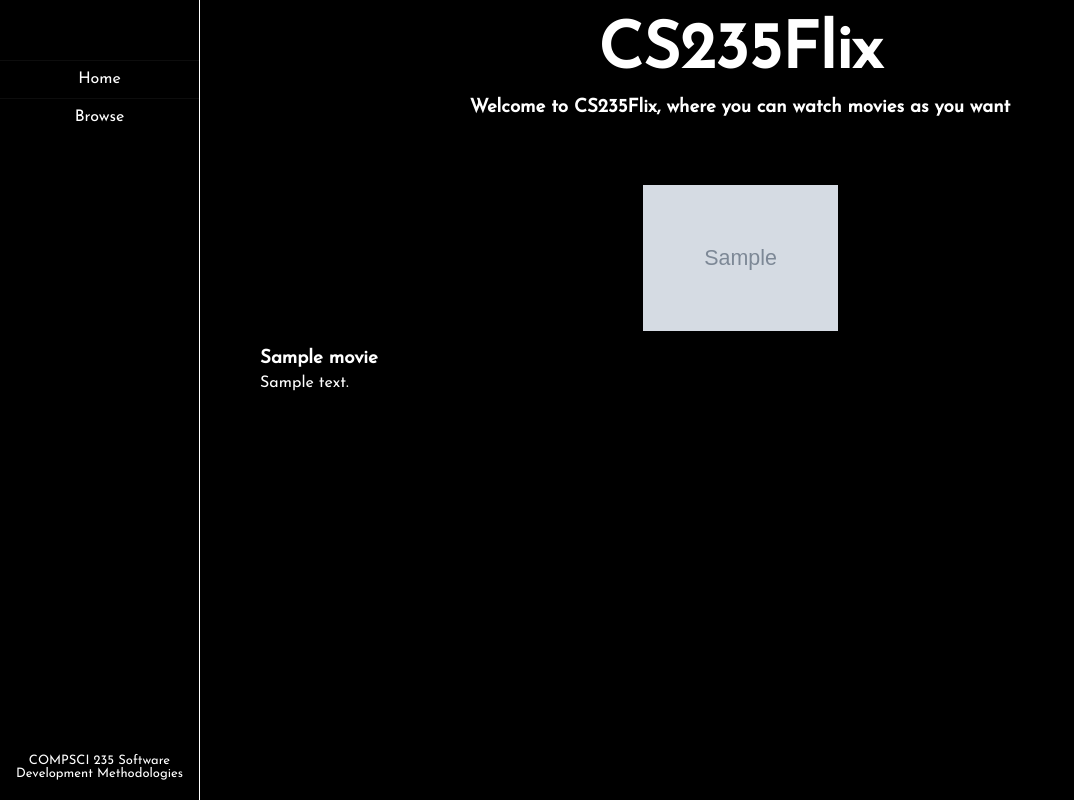
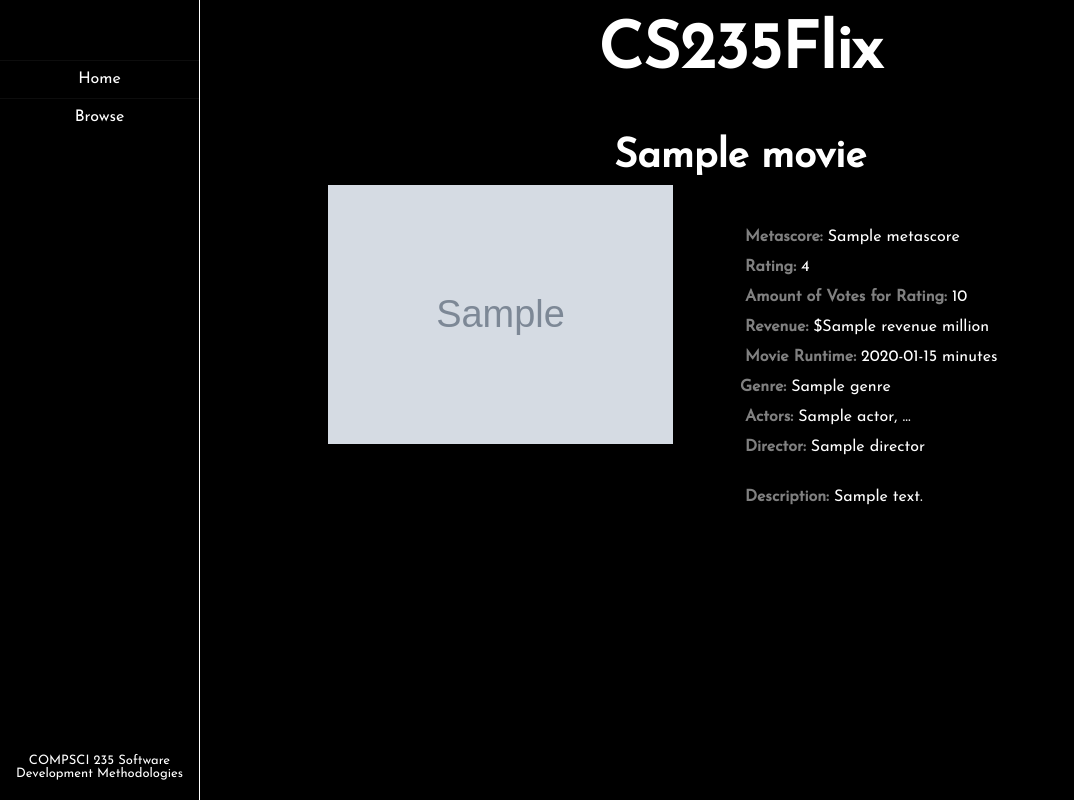
Before and after one commit to amieldelatorre/COMPSCI235-ASSIGNMENT2, a Flask app: template flix/templates/movies/movie.html in a window 1280 px wide. Shown: the whole page, without its empty margins (0-1074 px from the left). Run offline with Flask 2, Linux system fonts and the light colour scheme; the template is opened without the code that fills it: most values are stand-ins (such as "Sample title", 1, 10 or a date in 2020).

Commit message:
adding extra features to the page when clicking a movie

```diff
--- a/flix/static/css/main.css
+++ b/flix/static/css/main.css
@@ -142,8 +158,68 @@ img {
     word-break: break-all;
 }
 
+.search-results {
+    margin: 50px
+    display: inline-block;
+}
+
+.movie-search {
+    overflow: hidden;
+    text-overflow: ellipsis;
+}
+
+.movie-search {
+    width: 50%;
+    padding: 20px;
+    float:left;
+    margin-top: 40px;
+    margin-bottom: 20px;
+}
+
 .movie {
     margin: 50px;
+}
+
+.movie .movie-page-title {
+    font-size: 250%;
+}
+
+.movie p {
+    text-align: center;
+}
+
+.photo {
+    width: 50%;
+    float: left;
+}
+
+.photo .movie-page-image {
+    width: 375px;
+    height: auto;
+}
+
+.movie-info {
+    width: 50%;
+    float: right;
+    height:540px;
+    padding-top: 50px;
+}
+
+.movie-info p{
+    margin: 5px;
+    text-align: left;
+}
+
+.movie-info strong {
+    color: #808080;
+}
+
+.movie-info .movie-page-description {
+    margin-top: 25px;
+}
+
+.movie-info a {
+    color: white;
 }
 
 #body {
--- a/flix/templates/movies/movie.html
+++ b/flix/templates/movies/movie.html
@@ -1,10 +1,30 @@
 {% extends 'layout.html' %} {% block content %}
 <main id="main">
-  <h3 style="text-align:center">Welcome to CS235Flix, where you can watch movies as you want</h3>
   <div class="movie">
-    <img alt="{{movie.title}}" src="{{poster_link}}">
-<h3>{{movie.title}}</h3>
-  <p>{{movie.description}}</p>
+
+    <h2 class="movie-page-title">{{movie.title}}</h2>
+    <div class="photo">
+      {% if movie.poster_link is none%}
+      <img class="movie-page-image" alt="{{movie.title}}" src="{{ url_for('static', filename='blankimg.jpg') }}">
+      {% else %}
+    <img class="movie-page-image" alt="{{movie.title}}" src="{{poster_link}}">
+    {% endif %}
+    </div>
+    <div class="movie-info">
+      <p><strong>Metascore:</strong> {{movie.metascore}}</p>
+      <p><strong>Rating:</strong> {{movie.rating}}</p>
+      <p><strong>Amount of Votes for Rating:</strong> {{movie.rating_votes}}</p>
+      <p><strong>Revenue:</strong> ${{movie.revenue}} million</p>
+      <p><strong>Movie Runtime:</strong> {{movie.runtime_minutes}} minutes</p>
+
+      <a><strong>Genre:</strong> {% for genre in movie.genres%}<a href="{{links[0][genre.genre_name]}}">{{genre.genre_name}}</a> {% endfor %}</p>
+
+      <p><strong>Actors:</strong> {% for actor in movie.actors%}<a href="{{links[1][actor.actor_full_name]}}">{{actor.actor_full_name}}</a>, {% endfor %} ...</p>
+
+      <p><strong>Director:</strong> <a href="{{links[2][movie.director.director_full_name]}}">{{movie.director.director_full_name}}</a></p>
+      <p class="movie-page-description"><strong>Description:</strong> {{movie.description}}</p>
+      </div>
+
     </div>
 
 </main>
```
Also changed, not shown: other parts of flix/static/css/main.css (+16 -0 lines), flix/browse/browse.py (+18 -1 lines), flix/datafilereaders/movie_file_csv_reader.py (+14 -4 lines), flix/domainmodel/movie.py (+35 -3 lines), flix/templates/movies/browse.html (+12 -5 lines), flix/static/blankimg.jpg (added).
